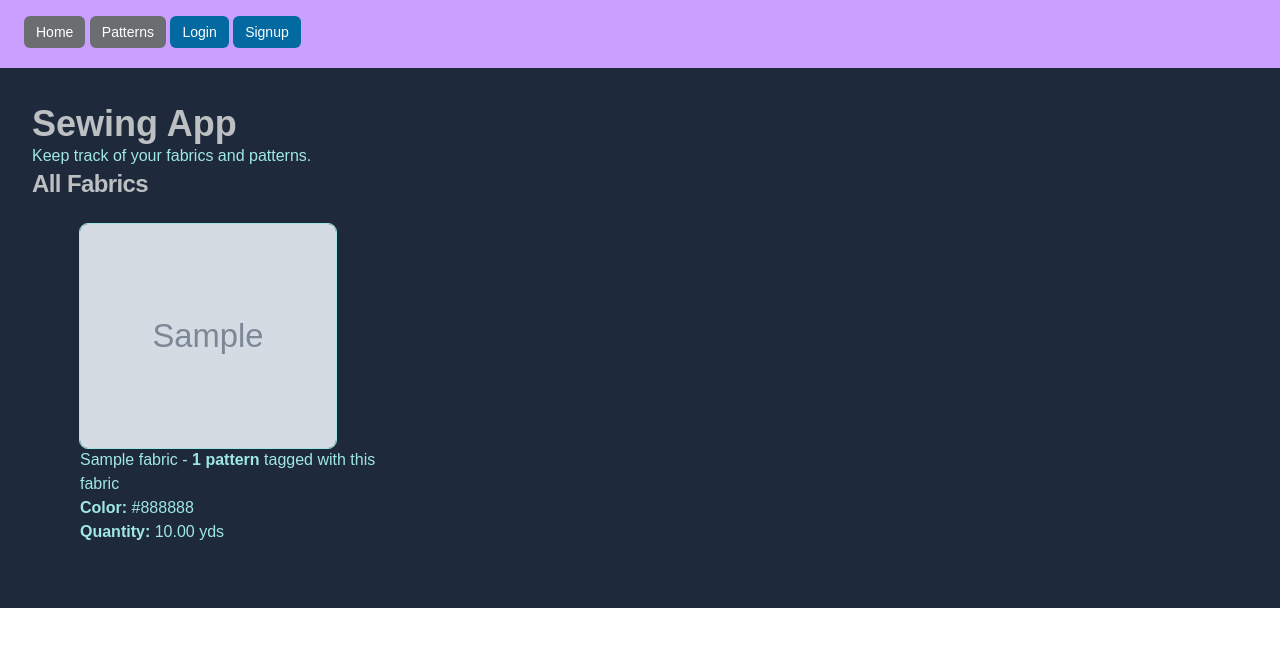
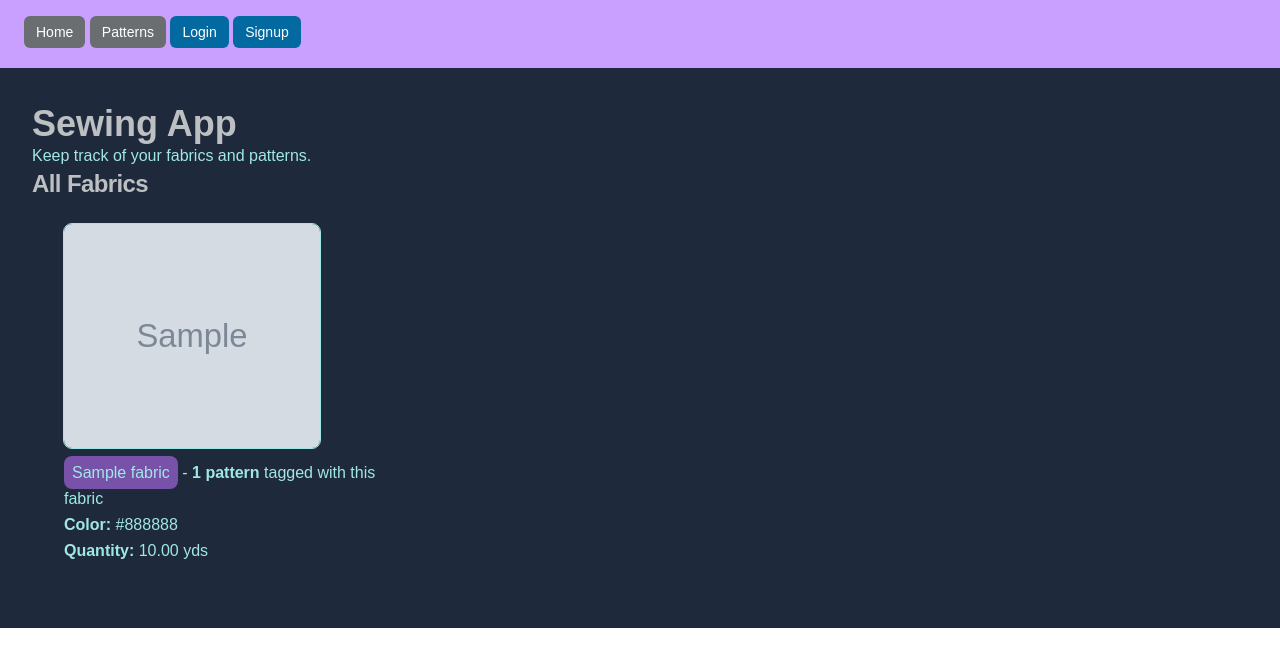
Before and after one commit to kangjoa/sew-serious, a Flask app: page / in a window 1280 px wide. Shown: the top 667 px of the page. Run offline with Flask 2, Linux system fonts and the light colour scheme; tables that the repository leaves empty hold one stand-in row (values such as "Sample post"); grey boxes marked "Sample" are stand-in pictures; style sheets or scripts are compiled from the project's sources.

Commit message:
Add link styling

```diff
--- a/sewing_app/templates/home.html
+++ b/sewing_app/templates/home.html
@@ -13,13 +13,16 @@
         <div class="grid grid-cols-1 sm:grid-cols-2 md:grid-cols-3 lg:grid-cols-3 xl:grid-cols-4 2xl:grid-cols-5">
             {% for fabric in all_fabrics %}
             <div class="flex flex-col">
-                <div class="justify-between p-6 lg:mx-6">
-                    <div <a href="/fabric/{{ fabric.id }}">
-                        <img class="object-cover outline outline-1 w-full h-56 rounded-lg lg:w-64"
+                <div class="leading-relaxed justify-between p-6 lg:mx-2">
+                    <div>
+                        <a href="/fabric/{{ fabric.id }}">
+                            <img class="object-cover outline outline-1 w-full h-56 rounded-lg lg:w-64 mb-3"
                                 src="{{ fabric.photo_url }}" alt="Fabric Photo">
                         </a>
                     </div>
-                    <a href="/fabric/{{ fabric.id }}">{{ fabric.name }}</a> -
+                    <div>
+                        <a href="/fabric/{{ fabric.id }}" class="bg-dark-purple p-2 mt-2 mb-2 rounded-lg">{{ fabric.name
+                            }}</a> -
                         {% if fabric.patterns|length == 0 %}
                         <strong>0 patterns</strong> - not tagged yet!
                         {% elif fabric.patterns|length == 1 %}
@@ -31,6 +34,7 @@
                         <p><strong>Quantity:</strong> {{ fabric.quantity }} yds</p>
                     </div>
                 </div>
+            </div>
             {% endfor %}
         </div>
 
```
Lines whose indentation alone changed are shown as unchanged.
